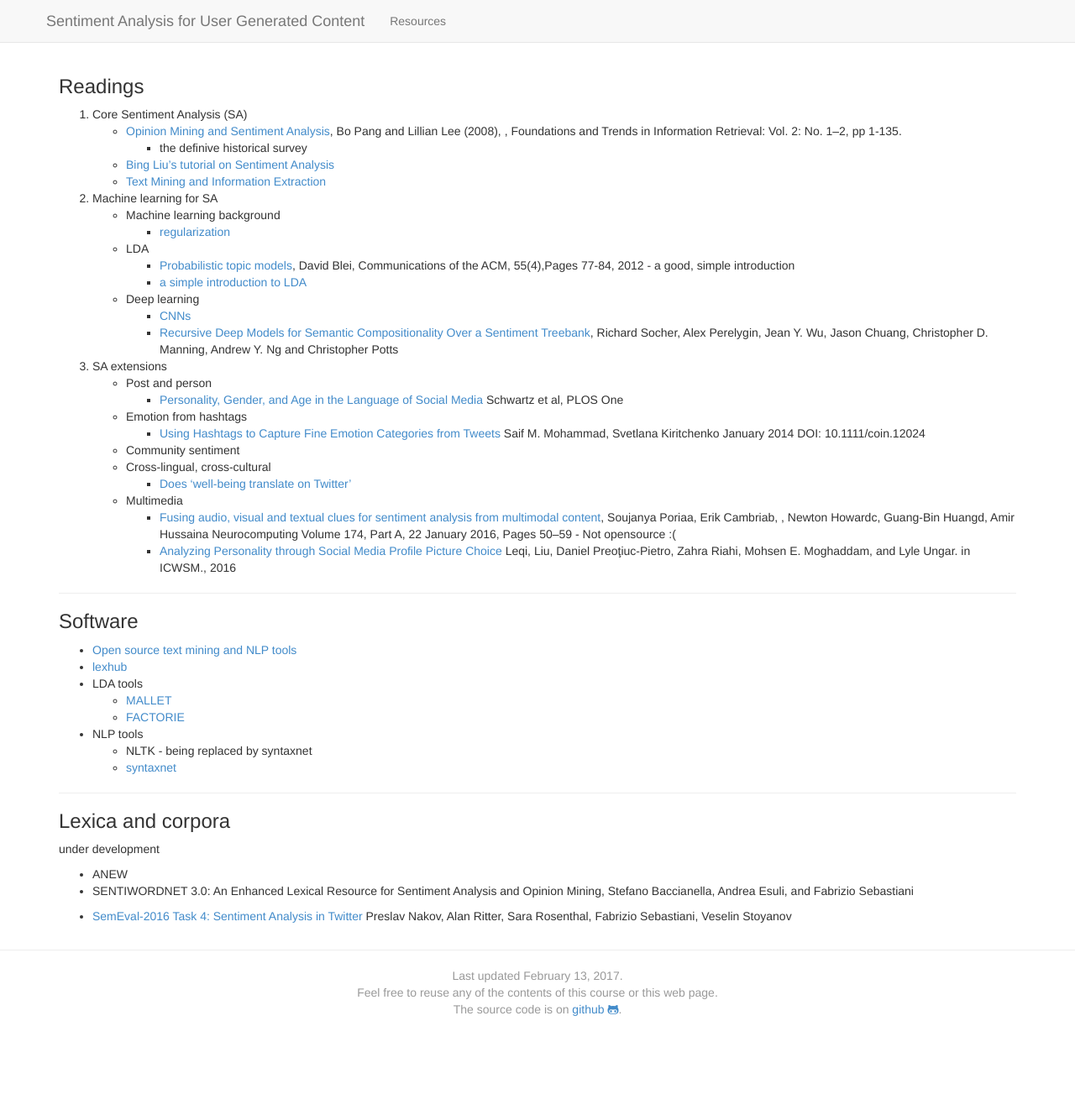
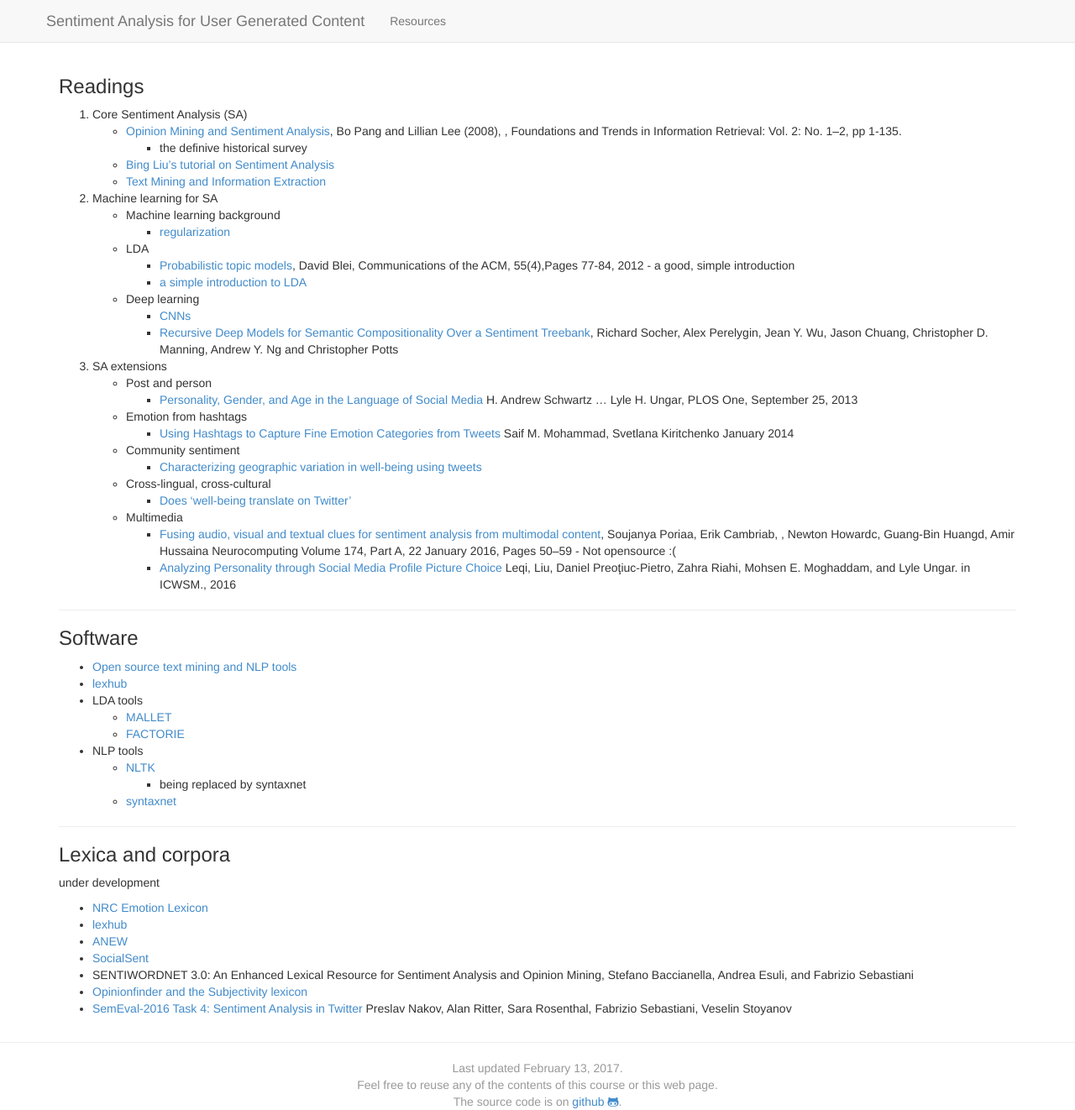
Before and after one commit to ungarl/sentiment-analysis-class, a Jekyll site: the page built from readings.md, in a window 1280 px wide and 1322 px high. Shown: the whole window at 84% size. Built offline with Jekyll 4.4.1, drawn with Linux system fonts in a browser that asks for light colours; nearby versions of some CDN libraries.

Commit message:
tweak readings

```diff
--- a/readings.md
+++ b/readings.md
@@ -23,10 +23,11 @@ title: Readings
 
 3. SA extensions
 - Post and person
-  - [Personality, Gender, and Age in the Language of Social Media](journals.plos.org/plosone/article?id=10.1371/journal.pone.0073791) Schwartz et al, PLOS One
+  - [Personality, Gender, and Age in the Language of Social Media](journals.plos.org/plosone/article?id=10.1371/journal.pone.0073791) H. Andrew Schwartz ... Lyle H. Ungar, PLOS One, September 25, 2013
 - Emotion from hashtags
-  - [Using Hashtags to Capture Fine Emotion Categories from Tweets](saifmohammad.com/WebDocs/hashtags-MK.pdf)   Saif M. Mohammad, Svetlana Kiritchenko  January 2014 DOI: 10.1111/coin.12024
+  - [Using Hashtags to Capture Fine Emotion Categories from Tweets](saifmohammad.com/WebDocs/hashtags-MK.pdf)   Saif M. Mohammad, Svetlana Kiritchenko  January 2014
 - Community sentiment
+  - [Characterizing geographic variation in well-being using tweets](http://wwbp.org/papers/icwsm2013_cnty-wb.pdf)
 - Cross-lingual, cross-cultural
   - [Does 'well-being translate on Twitter'](http://wwbp.org/papers/EMNLP_2016_Does_well_being_translate_on_Twitter.pdf)
 - Multimedia
@@ -44,7 +45,8 @@ title: Readings
   - [FACTORIE](http://factorie.cs.umass.edu/)
 
 - NLP tools
-  - NLTK - being replaced by syntaxnet
+  - [NLTK](www.nltk.org)
+    - being replaced by syntaxnet
   - [syntaxnet](https://www.tensorflow.org/tutorials/syntaxnet/)
 
 -------------------------------------------------------------------------
@@ -52,9 +54,11 @@ title: Readings
 ### Lexica and corpora
 
 under development
-
-- ANEW
+ - [NRC Emotion Lexicon](http://saifmohammad.com/WebPages/NRC-Emotion-Lexicon.htm)
+- [lexhub](http://lexhub.org)
+- [ANEW](http://csea.phhp.ufl.edu/media/anewmessage.html)
+- [SocialSent](http://nlp.stanford.edu/projects/socialsent/)
 - SENTIWORDNET 3.0: An Enhanced Lexical Resource for Sentiment Analysis and Opinion Mining, Stefano Baccianella, Andrea Esuli, and Fabrizio Sebastiani
-
+- [Opinionfinder and the Subjectivity lexicon](http://mpqa.cs.pitt.edu/)
 - [SemEval-2016 Task 4: Sentiment Analysis in Twitter](http://anthology.aclweb.org/S/S16/S16-1001.pdf)
 Preslav Nakov, Alan Ritter, Sara Rosenthal, Fabrizio Sebastiani, Veselin Stoyanov
```
